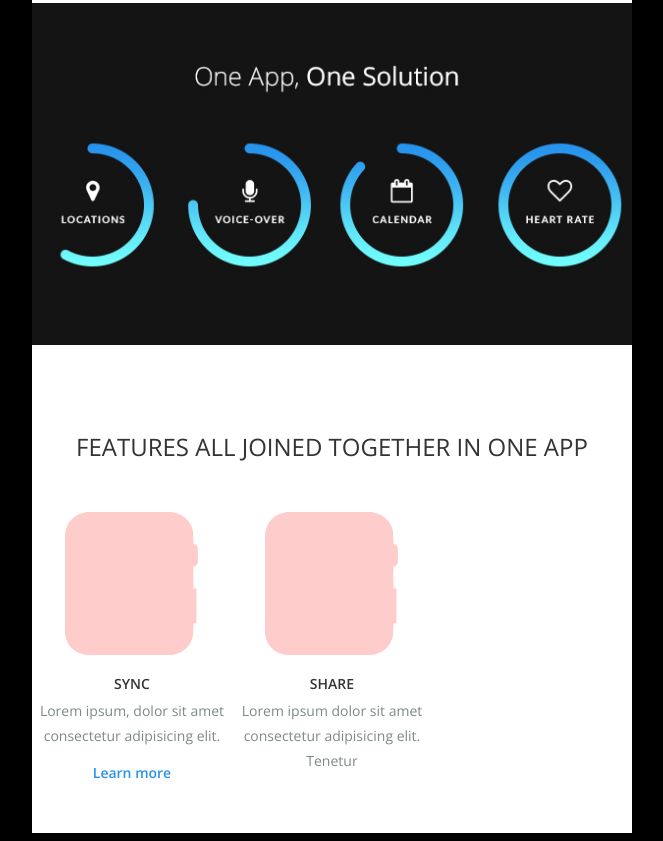
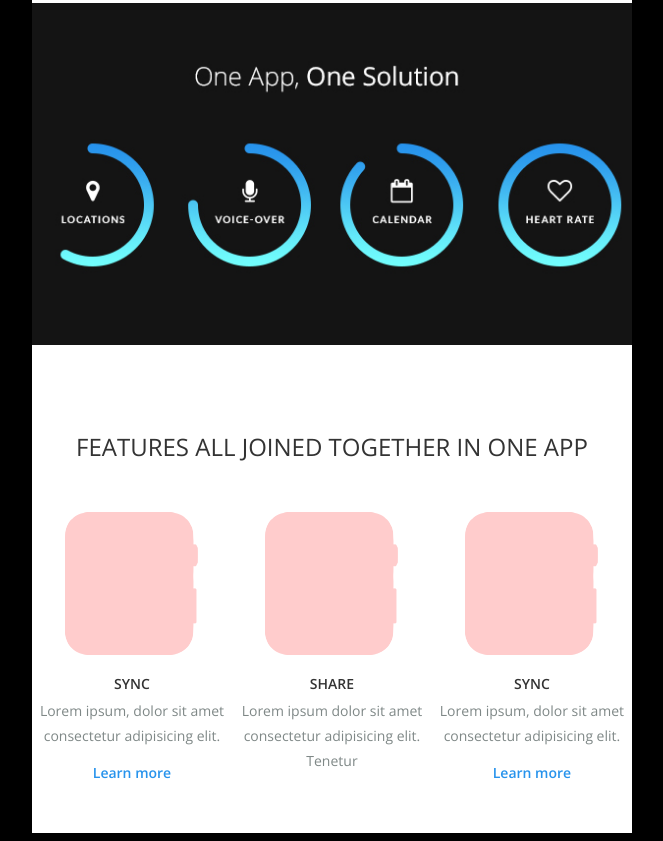
Before and after one commit to davidmfrost/html-email, a plain HTML site: page public/index.html in a window 1280 px wide. Shown: the part 1418-2259 px from the top of the page, without its empty margins (308-971 px from the left). Drawn offline with nearby package versions, Linux system fonts and the light colour scheme.

Commit message:
Layout and style right column

```diff
--- a/public/index.html
+++ b/public/index.html
@@ -254,6 +254,30 @@
                       </tr>
                     </table>
                     <!-- End of middle column -->
+                    <!-- Start of right column -->
+                    <table class="one-app-table" width="33.33%" align="left" cellspacing="0" cellpadding="0" border="0" style="padding: 20px 0; background: white;">
+                      <tr>
+                        <td align="center">
+                          <img src="/img/watch_screen.png" alt="">
+                        </td>
+                      </tr>
+                      <tr>
+                        <td align="center">
+                          <h5 style="font-family: 'Open Sans', 'Helvetica Neue', Helvetica, Arial, 'Lucida Grande', sans-serif; color: #333333; padding: 15px 0 5px; font-weight: 600; text-transform: uppercase; font-size: 14px; margin: 0;">Sync</h5>
+                        </td>
+                      </tr>
+                      <tr>
+                        <td align="center">
+                          <p style="font-family: 'Open Sans', 'Helvetica Neue', Helvetica, Arial, 'Lucida Grande', sans-serif; color: #7f8887; font-weight: 400; line-height: 1.8; font-size: 14px; margin: 0; padding: 0 0 15px 0;">Lorem ipsum, dolor sit amet consectetur adipisicing elit.</p>
+                        </td>
+                      </tr>
+                      <tr>
+                        <td align="center">
+                          <a href="#" style="font-family: 'Open Sans', 'Helvetica Neue', Helvetica, Arial, 'Lucida Grande', sans-serif; color: #2793ec; text-decoration: none; font-weight: 600; font-size: 14px;">Learn more</a>
+                        </td>
+                      </tr>
+                    </table>
+                      <!-- End of right column -->
                   </td>
                 </tr>
               </table>
```
